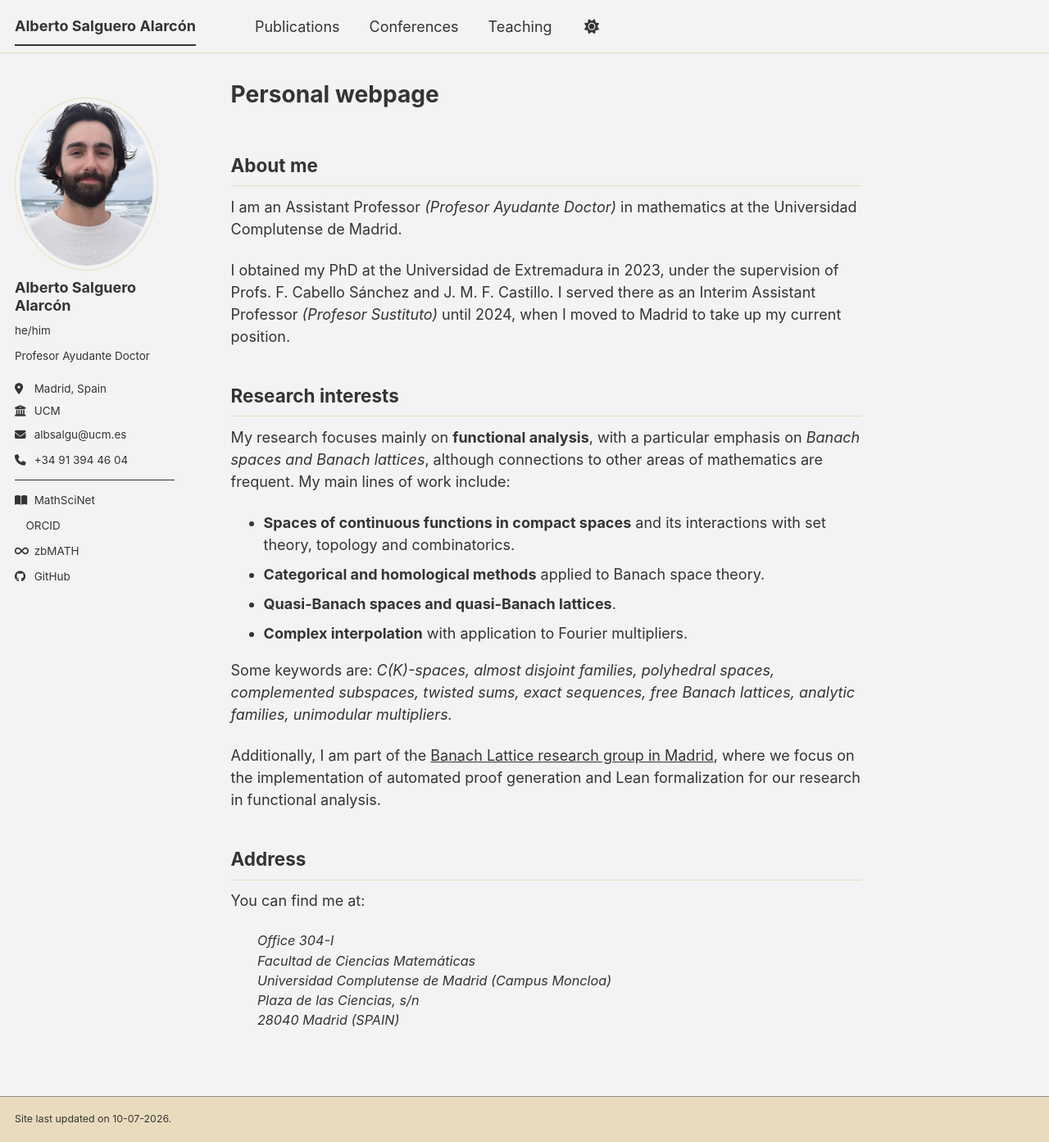
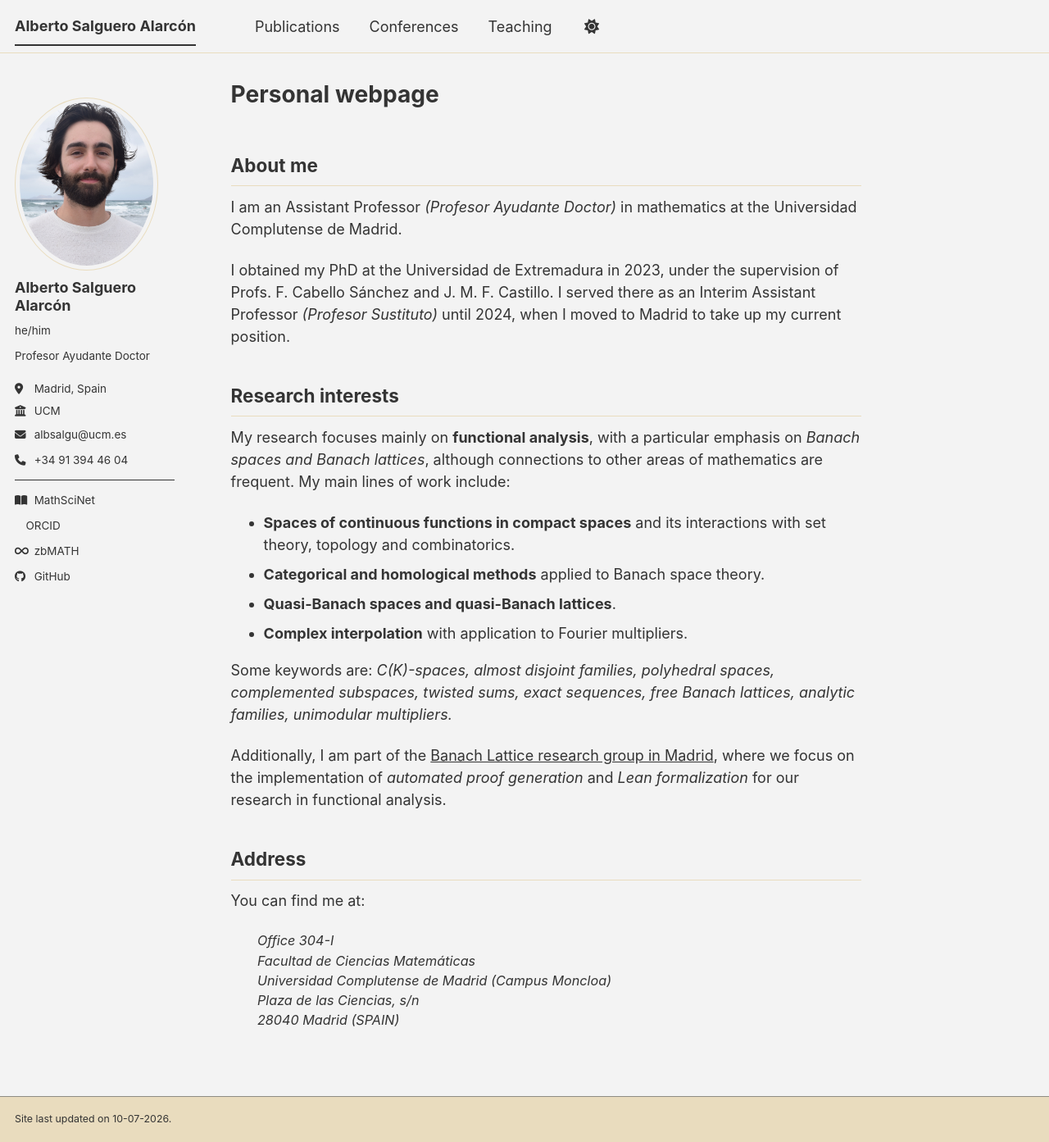
Before and after one commit to salgueroalarcon/salgueroalarcon.github.io, a Jekyll site: the page built from _pages/about.md, in a window 1280 px wide and 1393 px high. Shown: the whole window at 82% size. Built offline with Jekyll 4.4.1, drawn with Linux system fonts in a browser that asks for light colours; a style sheet for code colours, icons or effects is not loaded.

```diff
--- a/_pages/about.md
+++ b/_pages/about.md
@@ -24,7 +24,7 @@ My research focuses mainly on **functional analysis**, with a particular emphasi
 Some keywords are: _C(K)-spaces, almost disjoint families, polyhedral spaces, complemented subspaces, twisted sums, exact sequences, free Banach lattices, analytic families, unimodular multipliers._
 
 Additionally, I am part of the [Banach Lattice research group in Madrid](https://functionalanalysismadrid.com/#home), where we focus on the
-implementation of automated proof generation and Lean formalization for our research in functional analysis.
+implementation of _automated proof generation_ and _Lean formalization_ for our research in functional analysis.
 
 ## Address
 You can find me at:
```
